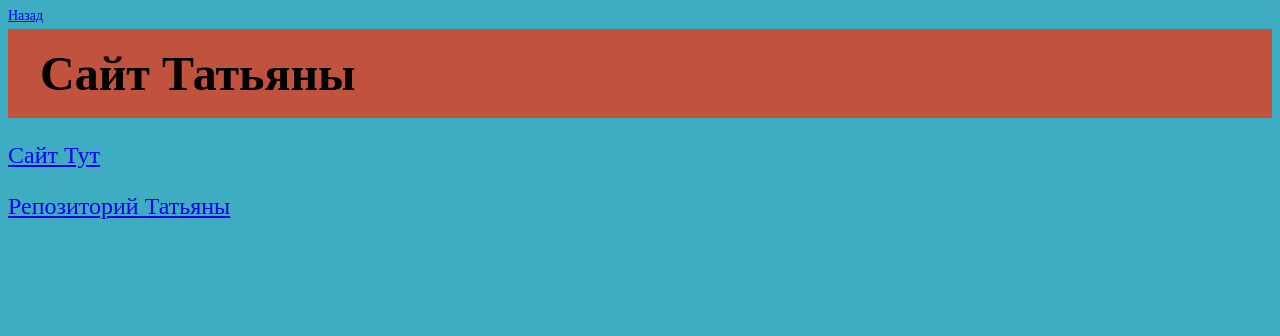
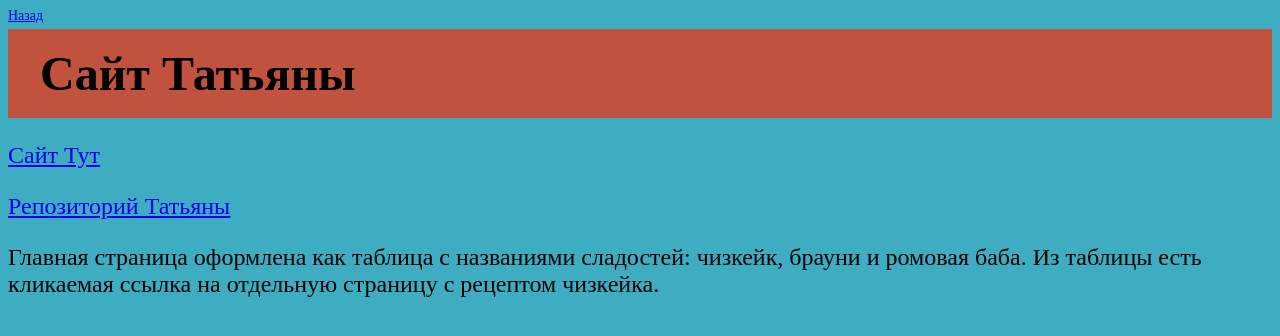
Before and after one commit to BAB-ANA/The-best-web-of-the-world-thats-mine, a plain HTML site: page YT.html in a window 1280 px wide. Drawn offline with Linux system fonts and the light colour scheme.

Commit message:
Update YT.html

```diff
--- a/YT.html
+++ b/YT.html
@@ -17,5 +17,8 @@
   <p>
     <a href = "https://github.com/tiawseo/1st">Репозиторий Татьяны</a>
   </p>
+  <p>
+   Главная страница оформлена как таблица с названиями сладостей: чизкейк, брауни и ромовая баба. Из таблицы есть кликаемая ссылка на отдельную страницу с рецептом чизкейка.
+  </p>
  </body>
 </html>
```
